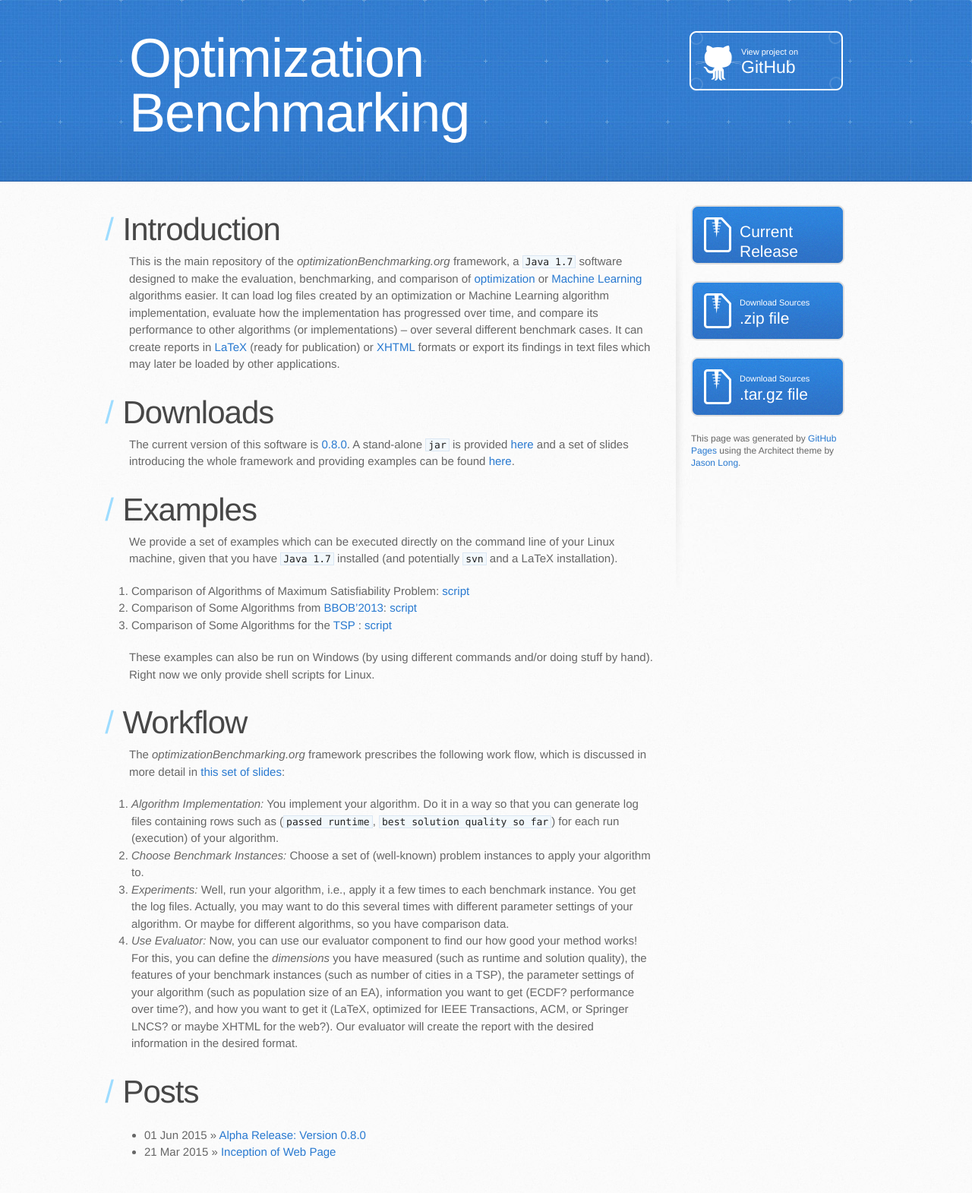
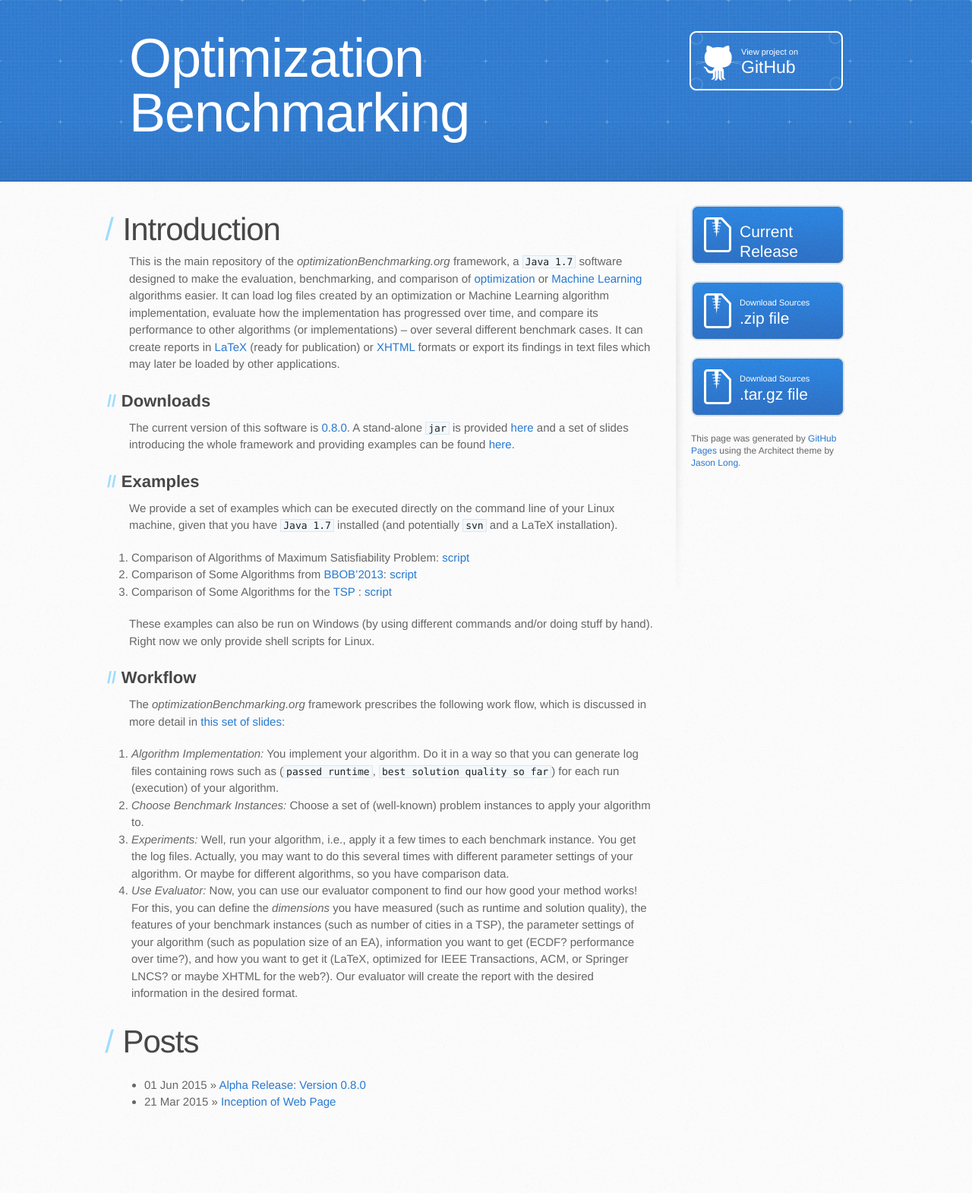
Before and after one commit to optimizationBenchmarking/optimizationBenchmarking, a Jekyll site: the page built from index.md, in a window 1280 px wide. Shown: the whole page at 76% size. Built offline with Jekyll 4.4.1, drawn with Linux system fonts in a browser that asks for light colours; Markdown is read by kramdown in place of the engine named in the settings; after the commit the page ends 1504 px from its top, so only the background shows below that.

Commit message:
Last commit for today: slight modification of start page

```diff
--- a/index.md
+++ b/index.md
@@ -15,13 +15,13 @@ It can create reports in [LaTeX](http://en.wikipedia.org/wiki/LaTeX) (ready for
 text files which may later be loaded by other applications.
 
 
-# Downloads
+## Downloads
 The current version of this software is [{{ site.data.currentVersion.currentVersion }}]({{ site.data.currentVersion.currentVersionRepo }}).
 A stand-alone `jar` is provided [here]({{ site.data.currentVersion.currentVersionStandAloneJarURL }}) and
 a set of slides introducing the whole framework and providing examples can be found
 [here](http://github.com/optimizationBenchmarking/optimizationBenchmarking/raw/documentation/documents/evaluatorSlides/evaluatorSlides.pdf).
 
-# Examples
+## Examples
 We provide a set of examples which can be executed directly on the command line of
 your Linux machine, given that you have `Java 1.7` installed (and potentially `svn` and
 a LaTeX installation).
@@ -32,7 +32,7 @@ a LaTeX installation).
 
 These examples can also be run on Windows (by using different commands and/or doing stuff by hand). Right now we only provide shell scripts for Linux.
 
-# Workflow
+## Workflow
 The *optimizationBenchmarking.org* framework prescribes the following work flow, which is discussed
 in more detail in [this set of slides](http://github.com/optimizationBenchmarking/optimizationBenchmarking/raw/documentation/documents/evaluatorSlides/evaluatorSlides.pdf):
 
```
